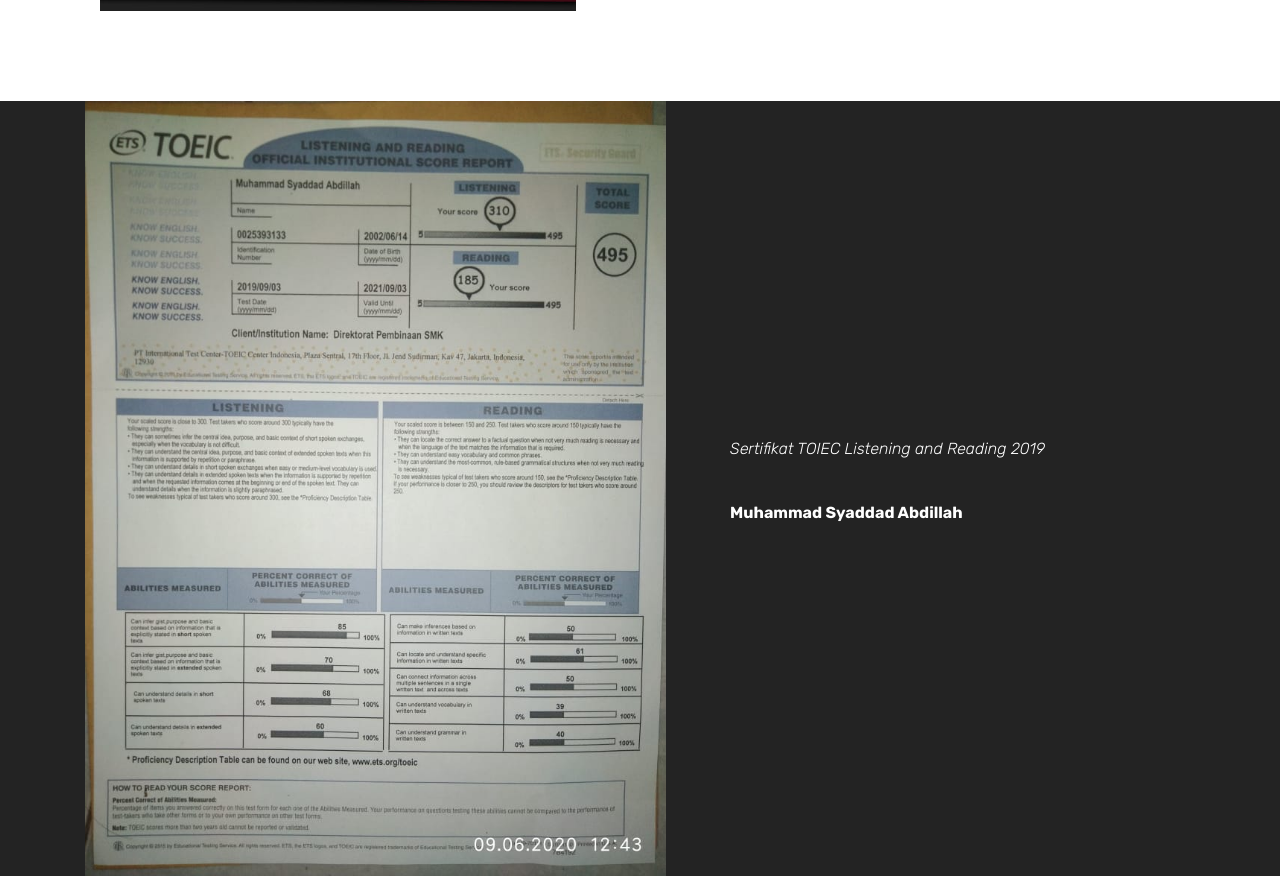
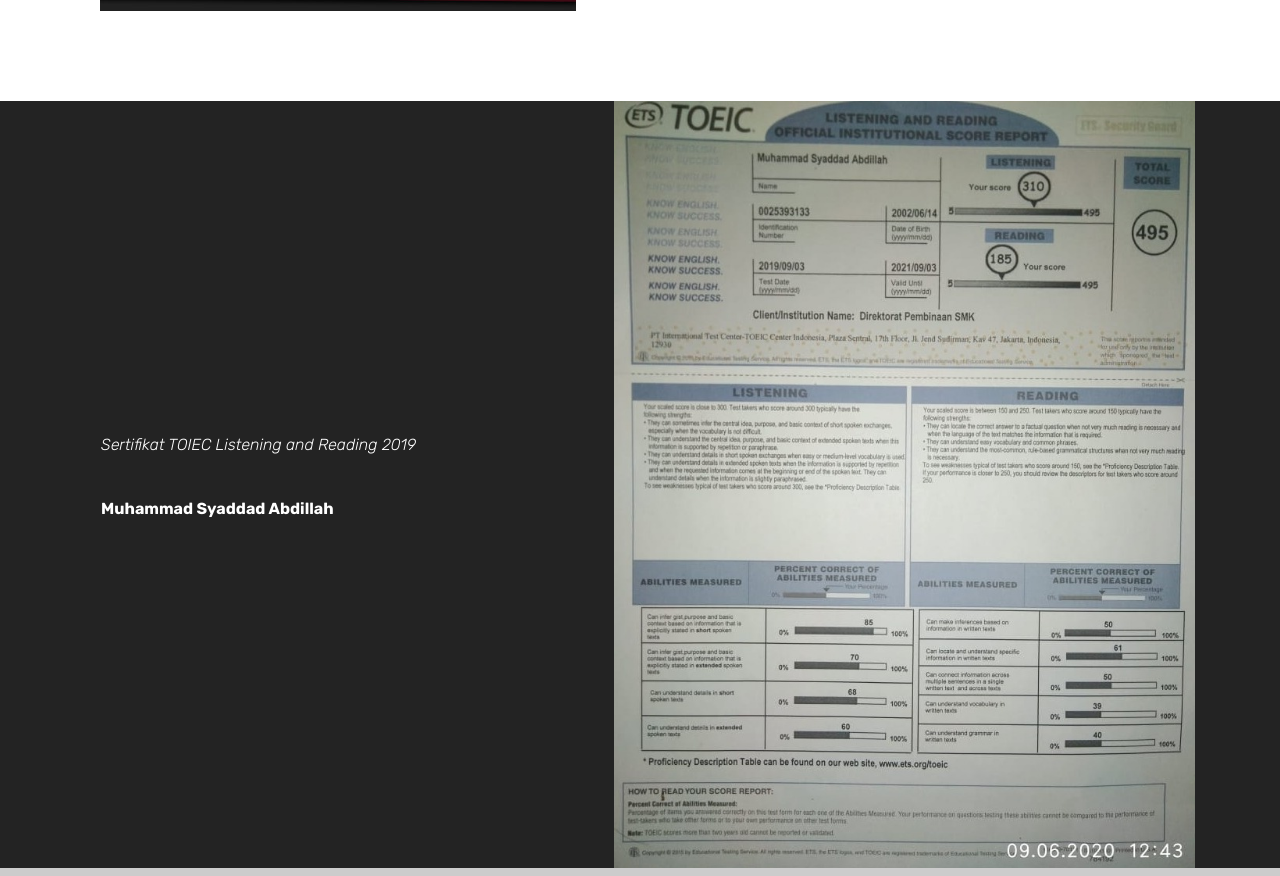
Before and after one commit to Syaddad14/syaddad14.github.io, a plain HTML site: page Tentang.html in a window 1280 px wide. Shown: the part 1538-2414 px from the top of the page. Drawn offline with Linux system fonts and the light colour scheme; files whose address does not match are found by name.

Commit message:
create github pages

```diff
--- a/Tentang.html
+++ b/Tentang.html
@@ -61,7 +61,7 @@
     </nav>
 </section>
 
-<section class="engine"><a href="https://mobirise.info/e">how to make your own site</a></section><section class="header6 cid-rHYhhAVwDN mbr-fullscreen mbr-parallax-background" id="header6-9">
+<section class="engine"><a href="https://mobirise.info/n">free simple web templates</a></section><section class="header6 cid-rHYhhAVwDN mbr-fullscreen mbr-parallax-background" id="header6-9">
 
 
 
@@ -144,7 +144,7 @@
     </div>
 </section>
 
-<section class="testimonials2 cid-s2jZvrKGuu" id="testimonials2-1p">
+<section class="testimonials3 cid-s2k4Ba0VIM" id="testimonials3-1q">
 
 
 
@@ -152,15 +152,17 @@
 
     <div class="container">
         <div class="media-container-row">
-            <div class="mbr-figure pr-lg-5" style="width: 130%;">
-              <img src="assets/images/whatsapp-image-2020-06-09-at-12.45.46.jpeg" alt="" title="">
+            <div class="media-content px-3 align-self-center mbr-white py-2">
+                <p class="mbr-text testimonial-text mbr-fonts-style display-7">
+                   Sertifikat TOIEC Listening and Reading 2019
+                </p>
+                <p class="mbr-author-name pt-4 mb-2 mbr-fonts-style display-7">
+                   Muhammad Syaddad Abdillah</p>
+                <p class="mbr-author-desc mbr-fonts-style display-7"></p>
             </div>
-            <div class="media-content px-3 align-self-center mbr-white py-2">
-                    <p class="mbr-text testimonial-text mbr-fonts-style display-7">
-                       Sertifikat TOIEC Listening and Reading 2019</p>
-                    <p class="mbr-author-name pt-4 mb-2 mbr-fonts-style display-7">
-                       Muhammad Syaddad Abdillah</p>
-                    <p class="mbr-author-desc mbr-fonts-style display-7"></p>
+
+            <div class="mbr-figure pl-lg-5" style="width: 130%;">
+              <img src="assets/images/whatsapp-image-2020-06-09-at-12.45.46-1.jpeg" alt="" title="">
             </div>
         </div>
     </div>
--- a/assets/mobirise/css/mbr-additional.css
+++ b/assets/mobirise/css/mbr-additional.css
@@ -1182,31 +1182,29 @@ section.lazy-placeholder:after {
     font-size: 40px !important;
   }
 }
-.cid-s2jZvrKGuu {
+.cid-s2k4Ba0VIM {
   padding-top: 0px;
   padding-bottom: 0px;
   background-color: #232323;
 }
-.cid-s2jZvrKGuu .testimonial-text {
+.cid-s2k4Ba0VIM .testimonial-text {
   font-style: italic;
+  color: #ffffff;
   font-weight: 300;
 }
-.cid-s2jZvrKGuu .mbr-author-name {
+.cid-s2k4Ba0VIM .mbr-author-name {
   font-weight: bold;
-}
-.cid-s2jZvrKGuu .media-container-row {
-  word-wrap: break-word;
-  word-break: break-word;
+  color: #ffffff;
+}
+.cid-s2k4Ba0VIM .mbr-author-desc {
+  color: #232;
 }
 @media (max-width: 991px) {
-  .cid-s2jZvrKGuu .mbr-figure,
-  .cid-s2jZvrKGuu img {
+  .cid-s2k4Ba0VIM .mbr-figure,
+  .cid-s2k4Ba0VIM img {
     max-height: 300px;
     width: auto;
     margin: auto;
-  }
-  .cid-s2jZvrKGuu .media-content {
-    padding-top: 1.5rem !important;
   }
 }
 .cid-rHYlfCGpyJ {
```
Also changed, not shown: Kontak.html (+1 -1 lines), Riwayat.html (+1 -1 lines), assets/images/hashes.json (+1 -1 lines), index.html (+1 -1 lines), assets/images/whatsapp-image-2020-06-09-at-12.45.46-1.jpeg (added), 1 other file.
